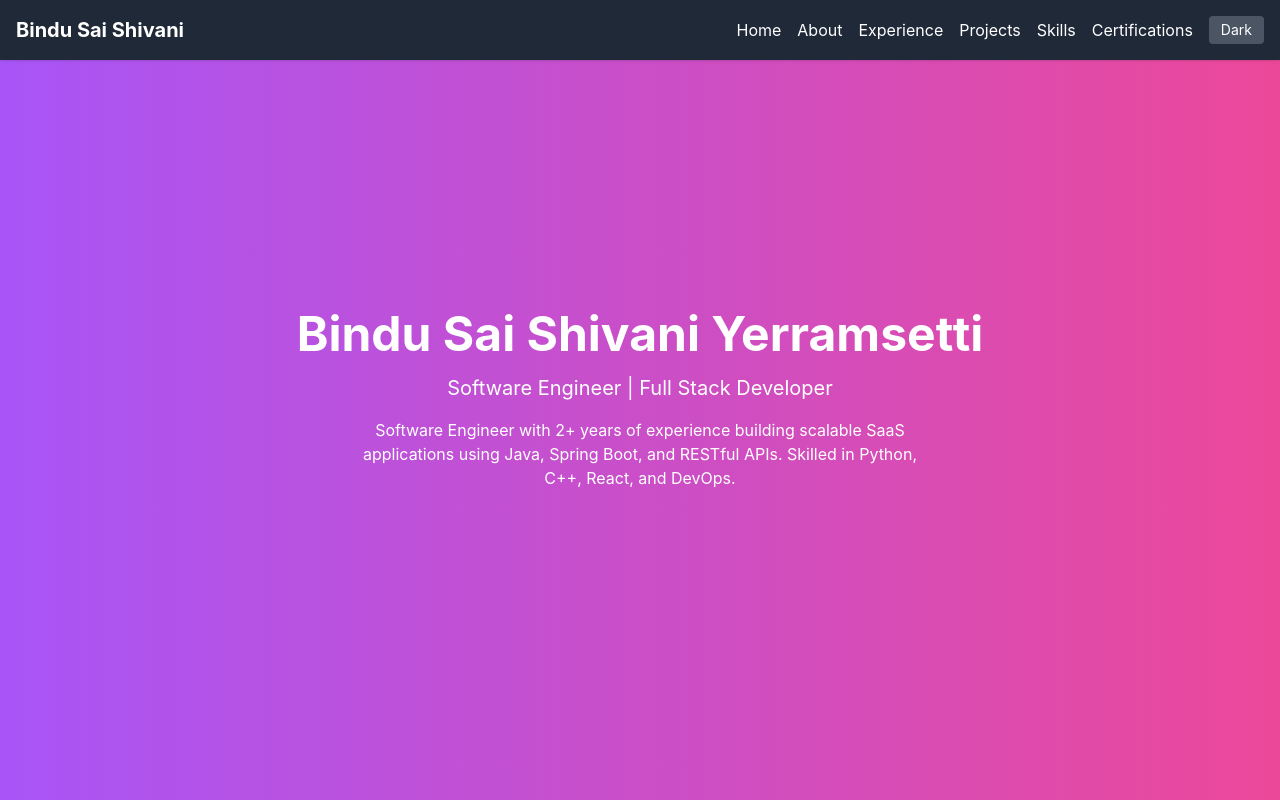
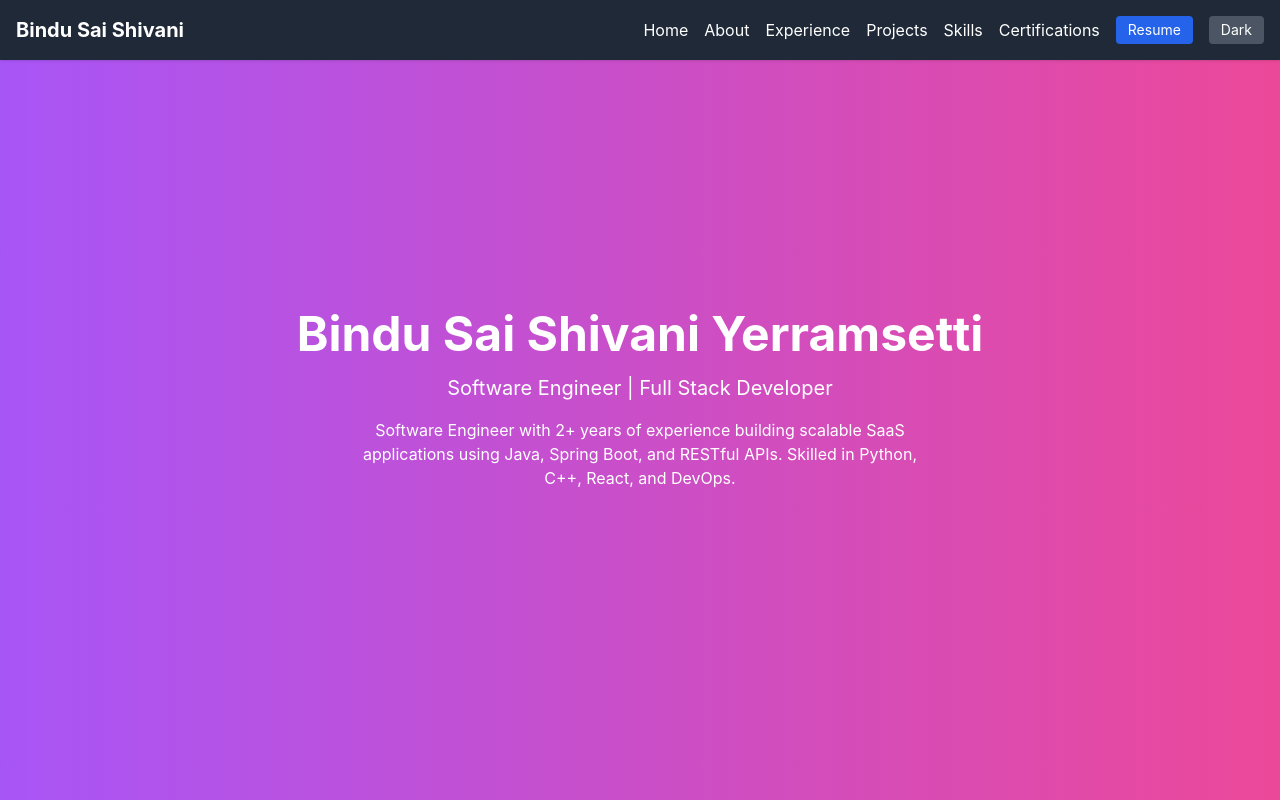
Before and after one commit to Bindu-S-S/Bindu_Portfolio, a React (Create React App) app: page / in a window 1280 px wide. Shown: the top 800 px of the page. Built offline with nearby package versions, Linux system fonts and the light colour scheme.

Commit message:
Adding Resume Button

```diff
--- a/src/components/Navbar.js
+++ b/src/components/Navbar.js
@@ -21,6 +21,16 @@ function Navbar() {
         <a href="#projects">Projects</a>
         <a href="#skills">Skills</a>
         <a href="#certifications">Certifications</a>
+
+        {/* Resume Download Button */}
+        <a
+          href="/resume.pdf"
+          download
+          className="bg-blue-600 px-3 py-1 rounded text-sm hover:bg-blue-700 transition"
+        >
+          Resume
+        </a>
+
         <button
           onClick={() => setDarkMode(!darkMode)}
           className="bg-gray-600 px-3 py-1 rounded text-sm"
```
